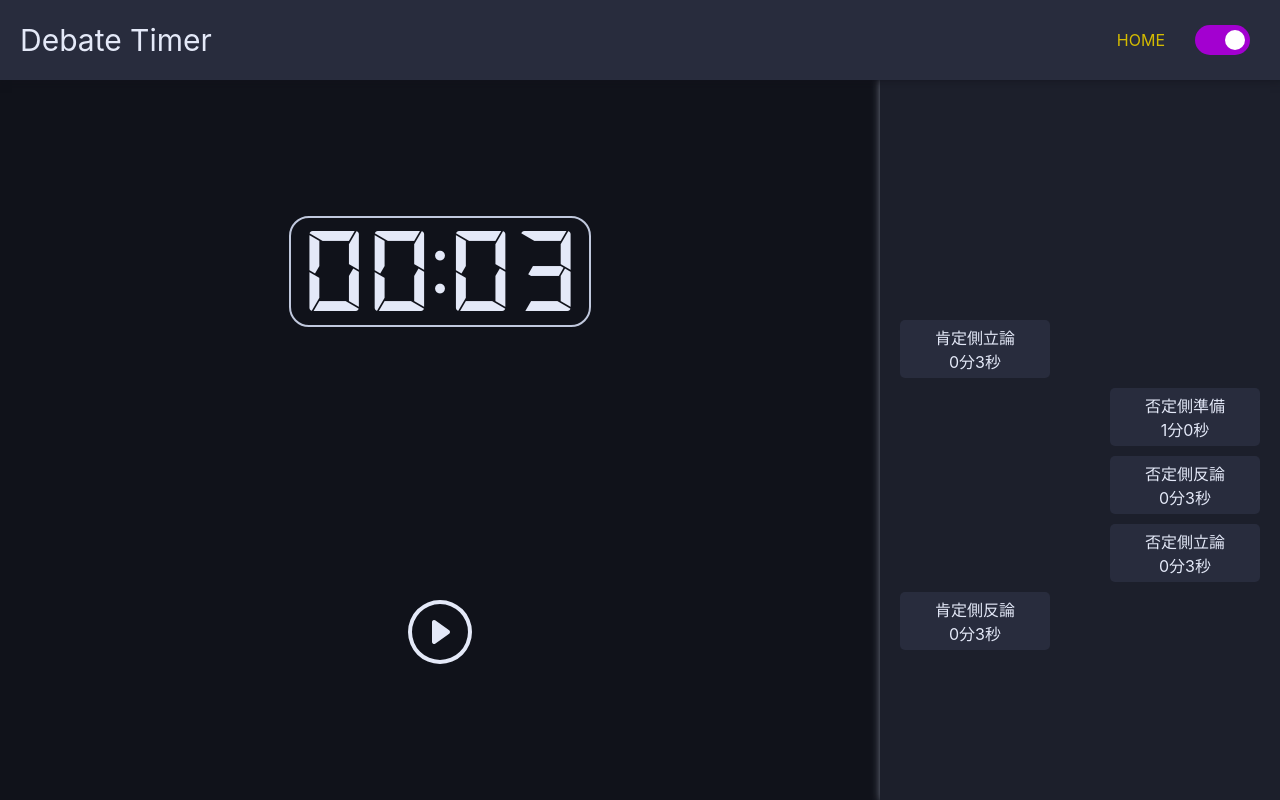
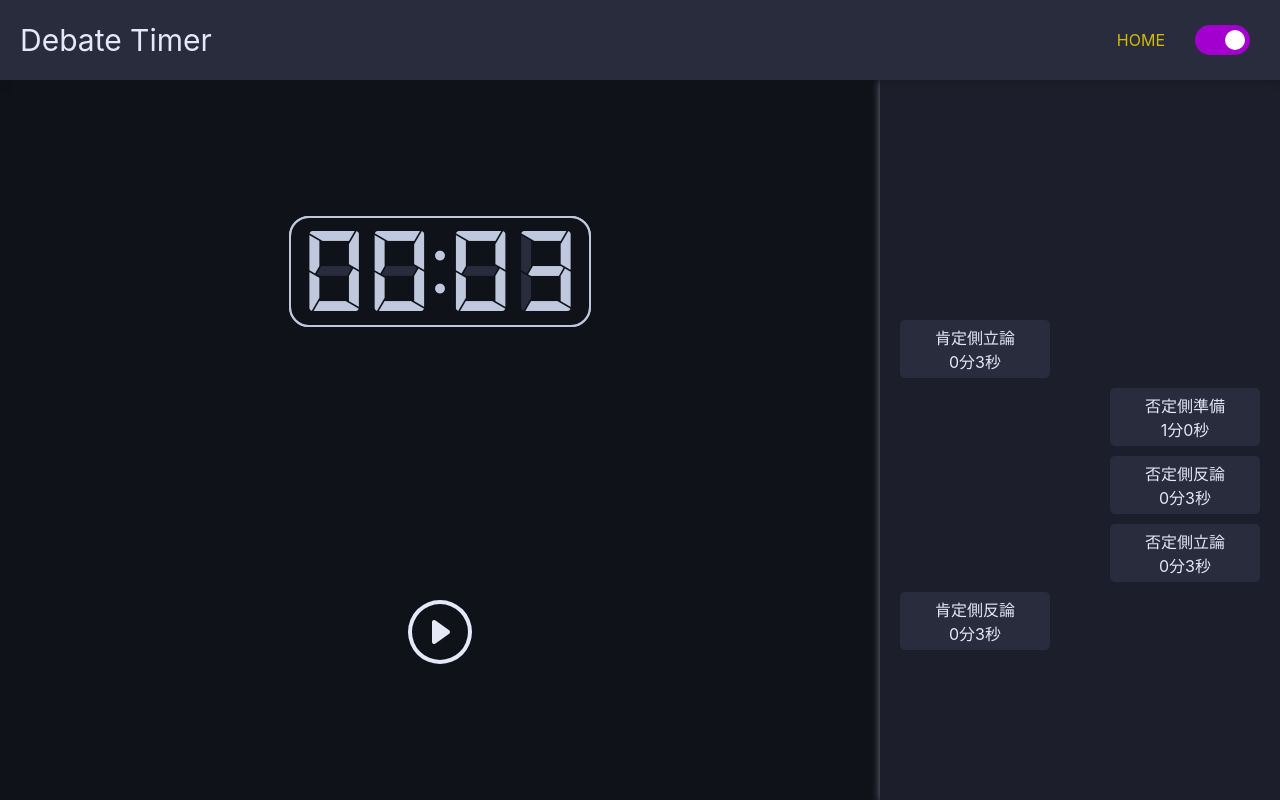
Before and after one commit to probmkr-projects/debate-timer, a Next.js app: page /timer in a window 1280 px wide. Built offline with nearby package versions, Linux system fonts and the light colour scheme.

Commit message:
タイマーにプレースホルダー的なものを表示

```diff
--- a/src/pages/timer.tsx
+++ b/src/pages/timer.tsx
@@ -1,7 +1,7 @@
 import React, { useState } from "react";
-import styles from "../styles/Timer.module.scss";
-import { PlayIcon, PauseIcon } from "../lib/svgs";
-import { Part, SideJapanese, TypeJapanese } from "../lib/part";
+import styles from "@/styles/Timer.module.scss";
+import { PlayIcon, PauseIcon } from "@/lib/svgs";
+import { Part, SideJapanese, TypeJapanese } from "@/lib/part";
 import Layout from "@/lib/layout";
 
 class TimerControl {
@@ -105,6 +105,9 @@ const App: React.FC<Record<string, never>> = () => {
       <div className={styles.App}>
         <div className={styles.timer}>
           <div className={styles.time}>
+            <div className={`${styles.timeWrap} ${styles.timeShadowWrap}`}>
+              88:88
+            </div>
             <div className={styles.timeWrap}>
               <span id="min" className={`${styles.timeNum} ${styles.min}`}>
                 {`0${Math.floor((remain + 999) / 1000 / 60).toString()}`.slice(
--- a/src/styles/Timer.module.scss
+++ b/src/styles/Timer.module.scss
@@ -17,10 +17,13 @@
       justify-content: center;
 
       .timeWrap {
+        z-index: 1000;
         padding: 10px;
         border: 2px solid var(--theme-reverse-3);
         transition: border var(--dark-mode-transition);
         border-radius: 20px;
+        color: var(--theme-reverse-3);
+        transition: all var(--body-transition);
 
         span {
           display: inline-block;
@@ -30,6 +33,12 @@
           margin-left: 30px;
           font-size: 0.5em;
         }
+      }
+
+      .timeShadowWrap {
+        z-index: 999;
+        position: absolute;
+        color: var(--theme-3);
       }
     }
 
```
